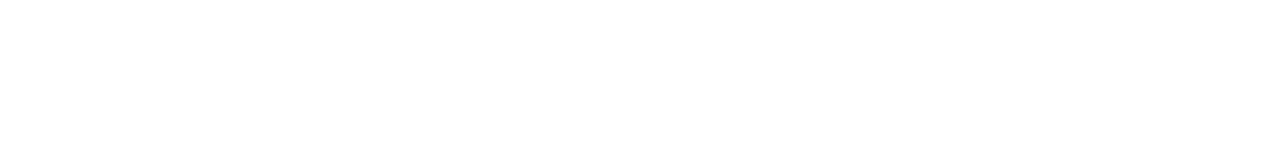
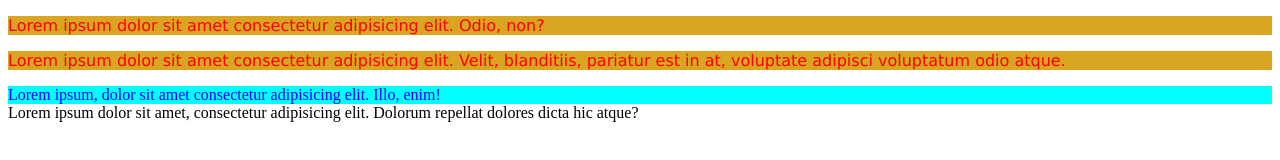
Before and after one commit to AyushSavaliya18/HTML-CSS, a plain HTML site: page index.html in a window 1280 px wide. Drawn offline with Linux system fonts and the light colour scheme.

Commit message:
11-5-24
lorem text

```diff
--- a/index.html
+++ b/index.html
@@ -4,8 +4,26 @@
     <meta charset="UTF-8">
     <meta name="viewport" content="width=device-width, initial-scale=1.0">
     <title>css</title>
+    <style>
+        p{
+            color: red;
+            background-color: goldenrod;
+            font-family: Verdana, Geneva, Tahoma, sans-serif;
+        }
+        .ba{
+            background-color:aqua;
+            color: blue;
+        }
+    </style>
 </head>
 <body>
+    <p >Lorem ipsum dolor sit amet consectetur adipisicing elit. Odio, non?</p>
+    <p>Lorem ipsum dolor sit amet consectetur adipisicing elit. Velit, blanditiis, pariatur est in at, voluptate adipisci voluptatum odio atque.</p>
+
+    <div class="ba">Lorem ipsum, dolor sit amet consectetur adipisicing elit. Illo, enim!</div>
+
+    <div id="one">Lorem ipsum dolor sit amet, consectetur adipisicing elit. Dolorum repellat dolores dicta hic atque?</div>
+
 
 </body>
 </html>
```
Also changed, not shown: 1 other file.
